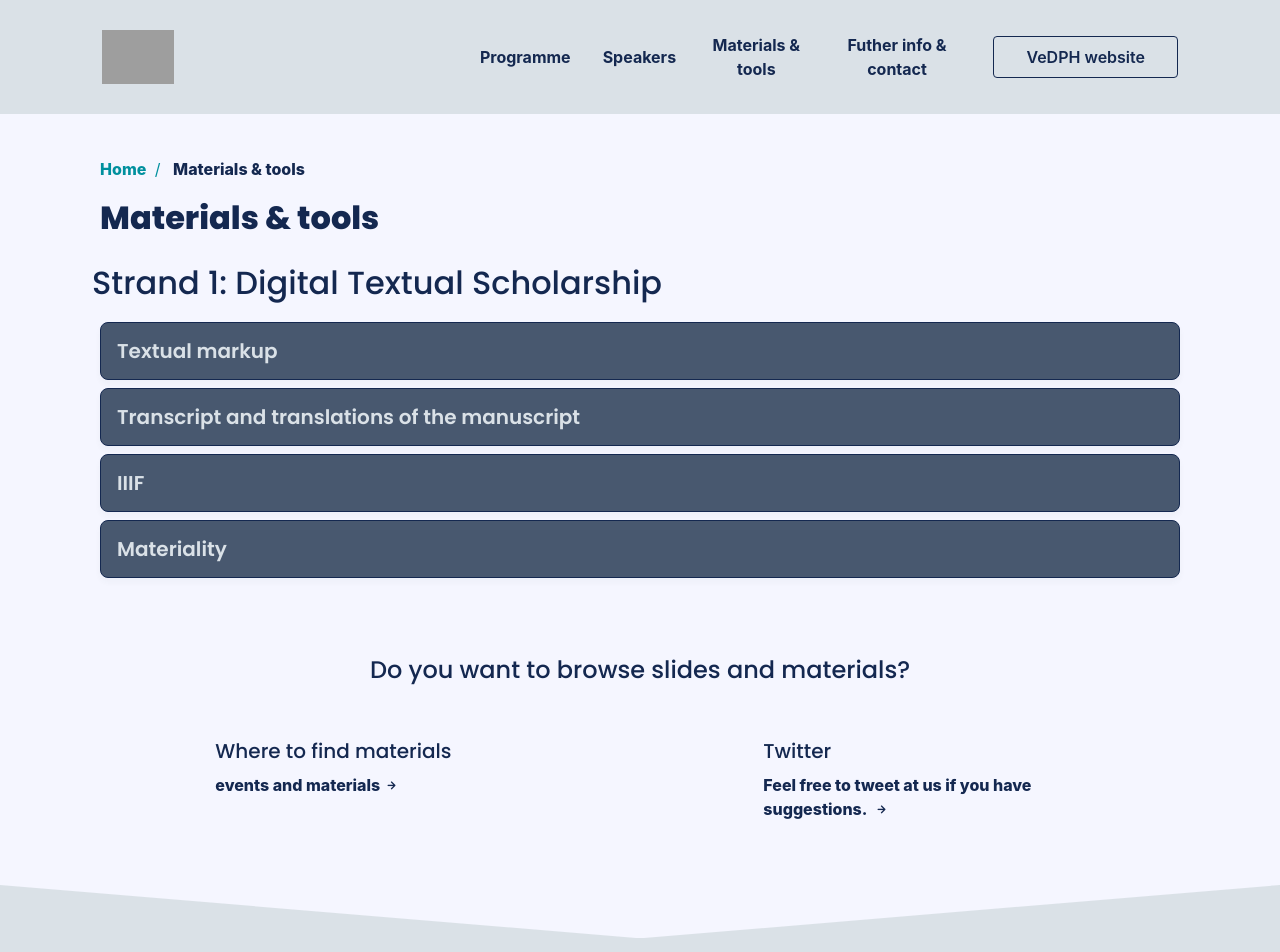
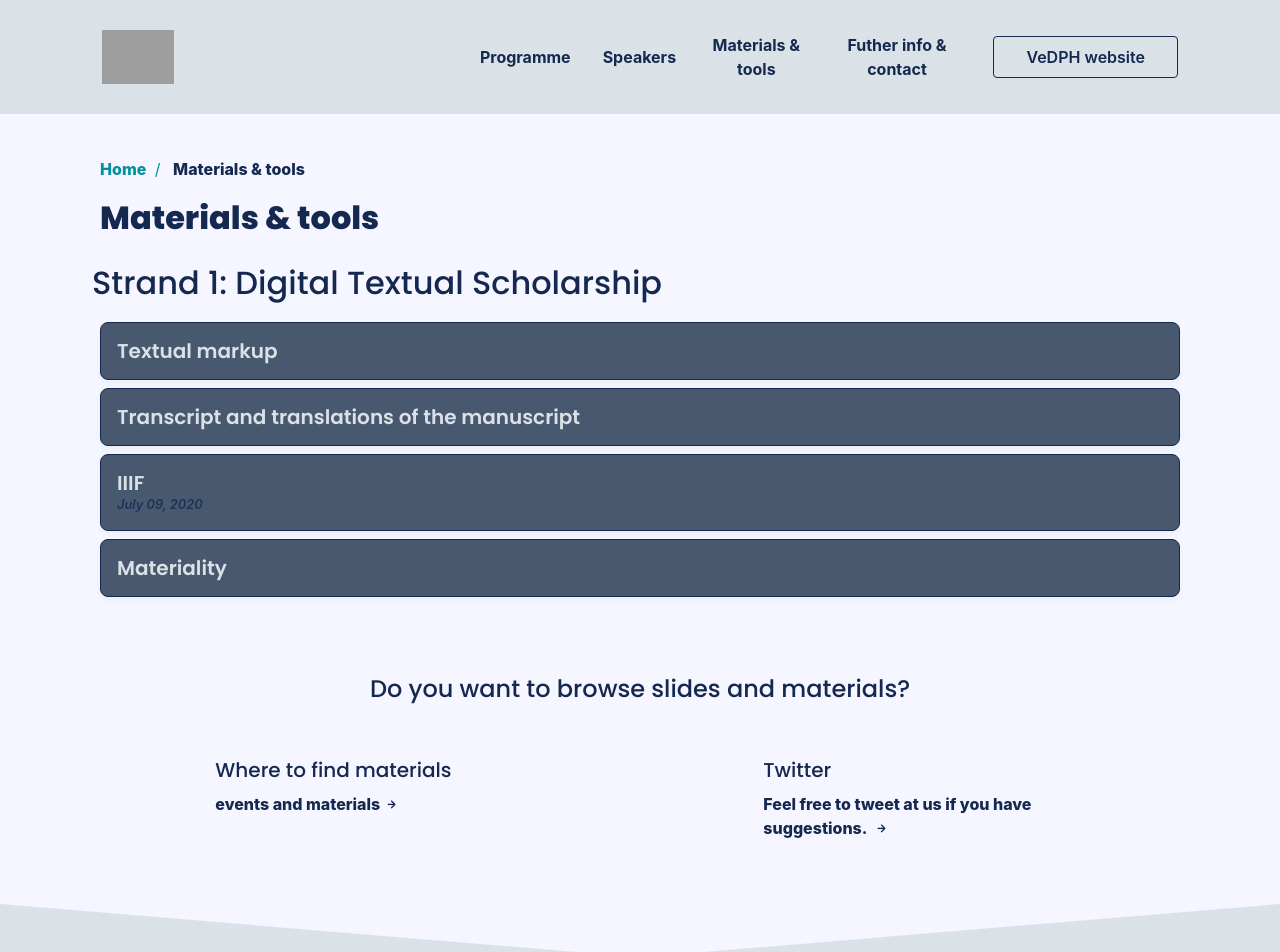
Before and after one commit to vedph/summercamp, a Jekyll site: the page built from materials/index.html, in a window 1280 px wide. Shown: the top 952 px of the page. Built offline with Jekyll 4.4.1, drawn with Linux system fonts in a browser that asks for light colours; nearby versions of some CDN libraries; some web fonts are replaced; grey boxes are pictures that could not be loaded.

Commit message:
Add date to sort nicely

```diff
--- a/materials/monella/index.html
+++ b/materials/monella/index.html
@@ -3,6 +3,7 @@ layout: post
 title: IIIF
 category: materials
 subcategory: materials
+date: 2020-07-09 15:00:00
 ---
 <h3>Linking Text and image: TEI XML and IIIF</h3>
 
```
